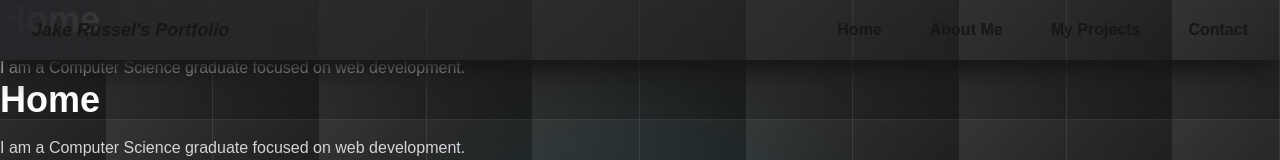
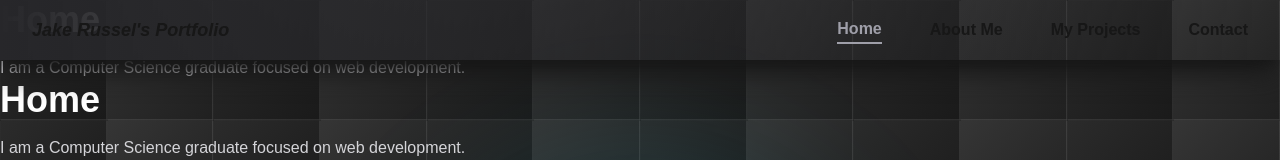
Before and after one commit to jakemerlin1133/portfoliov2, a Next.js app: page / in a window 1280 px wide. Shown: the top 160 px of the page. Built offline with nearby package versions, Linux system fonts and the light colour scheme.

Commit message:
add active style

```diff
--- a/app/components/Navbar.tsx
+++ b/app/components/Navbar.tsx
@@ -1,29 +1,43 @@
-    import react from "react";
-    import Link from "next/link";
 
 type NavbarProps = {
+    active: string;
     setActive: (value: string) => void;
   };
 
-    export default function Navbar({setActive}: NavbarProps) {
+export default function Navbar({ active, setActive }: NavbarProps) {
+    const linkClass = (name: string) =>
+      `transition duration-200 ease-in-out ${
+        active === name
+          ? "border-b-2 text-zinc-400"
+          : "hover:border-b-2 hover:text-zinc-400"
+      }`;
+
     return (
-            <>
       <nav className="fixed left-0 right-0 z-50 flex py-4 px-8 bg-gradient-to-r from-zinc-800 to-olive-950 shadow-xl shadow-neutral-900/90">
-                    <div className="flex-1 italic font-bold text-lg">Jake Russel's Portfolio</div>
+
+        <div className="flex-1 italic font-bold text-lg">
+          Jake Russel's Portfolio
+        </div>
 
         <div className="flex-1 text-center flex justify-end md:gap-10 lg:gap-12 md:text-[13.91px] lg:text-[16px] font-bold">
 
-                        <button onClick={() => setActive("home")} className="hover:border-b-2 hover:text-zinc-400 transition duration-100 ease-in-out">Home</button>
+          <button onClick={() => setActive("home")} className={linkClass("home")}>
+            Home
+          </button>
 
-                        <button onClick={() => setActive("about")} className="hover:border-b-2 hover:text-zinc-400 duration-100">About Me</button>
+          <button onClick={() => setActive("about")} className={linkClass("about")}>
+            About Me
+          </button>
 
-                        <button onClick={() => setActive("project")} className="hover:border-b-2 hover:text-zinc-400 duration-100">My Projects</button>
+          <button onClick={() => setActive("project")} className={linkClass("project")}>
+            My Projects
+          </button>
 
-                        <button onClick={() => setActive("contact")} className="hover:border-b-2 hover:text-zinc-400 duration-100">Contact</button>
+          <button onClick={() => setActive("contact")} className={linkClass("contact")}>
+            Contact
+          </button>
+
         </div>
-
-
       </nav>
-            </>
-        )
+    );
   }
--- a/app/page.tsx
+++ b/app/page.tsx
@@ -36,7 +36,7 @@ export default function Home() {
         <Wallpaper/>
 
      <div className="relative z-50">
-        <Navbar setActive={setActive} />
+      <Navbar active={active} setActive={setActive} />
       </div>
 
     <div className="relative z-40">
```
Lines whose indentation alone changed are shown as unchanged.
